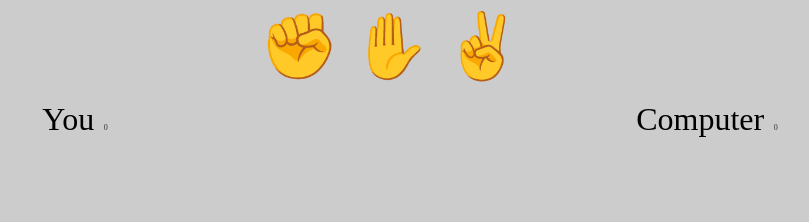
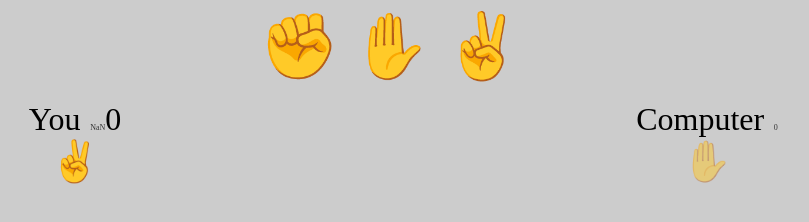
Before and after one commit to Kunabharadwaj/rockpaperscissor, a plain HTML site: page index.html in a window 1280 px wide. Both pictures are taken after a click on the button "✌️". Shown: the whole page, without its empty margins (249-1058 px from the left). Drawn offline with Linux system fonts and the light colour scheme.

Commit message:
final commit

```diff
--- a/index.html
+++ b/index.html
@@ -16,10 +16,10 @@
     </div>
     <div class="results">
         <div>You
-            <span class="result-score">0</span>
+            <span class="result-score" data-your-score></span>0</span>
         </div>
-        <div>Computer
-            <span class="result-score">0</span>
+        <div data-final-column>Computer
+            <span class="result-score" data-computer-score>0</span>
         </div>
     </div>
     <!-- <div class="result-selection winner">✊</div>
--- a/script.js
+++ b/script.js
@@ -1,12 +1,64 @@
-const selectionButtons = document.querySelectorAll('[data-selection]');
+const selectionButtons = document.querySelectorAll("[data-selection]");
+const finalColumn = document.querySelector('[data-final-column]');
+const computerScoreSpan = document.querySelector('[data-computer-score]')
+const yourScoreSpan = document.querySelector('[data-your-score]')
+const SELECTIONS = [
+  {
+    name: "rock",
+    emoji: "✊",
+    beats: "Scissors",
+  },
+  {
+    name: "paper",
+    emoji: "✋",
+    beats: "rock",
+  },
+  {
+    name: "scissors",
+    emoji: "✌️",
+    beats: "paper",
+  },
+];
 
-selectionButtons.forEach(selectionButton=>{
-    selectionButton.addEventListener('click', e=>{
-       const selectionName = selectionButton.dataset.selection;
-       makeSelection(selectionName)
-    })
-})
+selectionButtons.forEach((selectionButton) => {
+  selectionButton.addEventListener("click", (e) => {
+    const selectionName = selectionButton.dataset.selection;
+    const selection = SELECTIONS.find(
+      (selection) => selection.name === selectionName
+    );
+    makeSelection(selection);
+  });
+});
 
-function makeSelection(selection){
-    console.log(selection);
+function makeSelection(selection) {
+  const computerSelection = randomSelection();
+  const yourWinner = isWinner(selection, computerSelection);
+  const computerWinner = isWinner(computerSelection, selection);
+  addSelectionResults(computerSelection, computerWinner);
+  addSelectionResults(selection, yourWinner);
+
+  if(yourWinner) incrementScore(yourScoreSpan);
+  if(computerWinner) incrementScore(computerScoreSpan);
+
 }
+
+function incrementScore(scoreSpan){
+    scoreSpan.innerText = parseInt(scoreSpan.innerText) + 1;
+}
+
+function addSelectionResults(selection, winner){
+    const div = document.createElement('div')
+    div.innerText= selection.emoji
+    div.classList.add('result-selection')
+    if(winner) div.classList.add('winner')
+    finalColumn.after(div)
+}
+
+function isWinner(selection, opponentSelection) {
+  return selection.beats === opponentSelection.name;
+}
+
+function randomSelection() {
+  const randomIndex = Math.floor(Math.random() * SELECTIONS.length);
+  return SELECTIONS[randomIndex];
+}
--- a/style.css
+++ b/style.css
@@ -38,9 +38,10 @@ body{
 
 .result-selection{
     opacity: .5;
+    font-size: 2.5rem;
 }
 
 .result-selection.winner{
     opacity: 1;
-    font-size: 1.5rem;
+    font-size: 2.5rem;
 }
```
